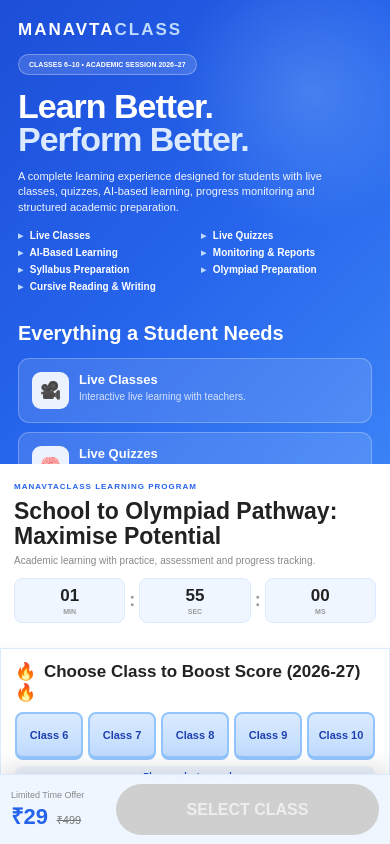
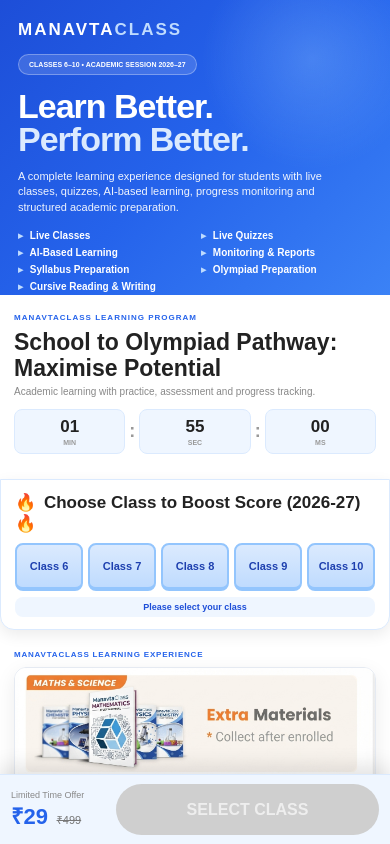
Before and after one commit to Rithik-dotcom/LandingPage_ManavtaClass, a plain HTML site: page index.html in a window 390 px wide. Drawn offline with Linux system fonts and the light colour scheme.

Commit message:
mobile section edit

```diff
--- a/style.css
+++ b/style.css
@@ -1010,7 +1010,7 @@
 @media (max-width: 950px) {
 
   .page {
-    grid-template-columns: 42% 58%;
+    grid-template-columns: 35% 60%;
   }
 
 
@@ -1070,7 +1070,7 @@
 
     grid-template-columns: 1fr;
 
-    grid-template-rows: 55vh 45vh;
+    grid-template-rows: 35vh 60vh;
 
     width: 100%;
 
@@ -1484,7 +1484,7 @@
 @media (max-width: 380px) {
 
   .page {
-    grid-template-rows: 55vh 45vh;
+    grid-template-rows: 35vh 60vh;
   }
 
 
```
